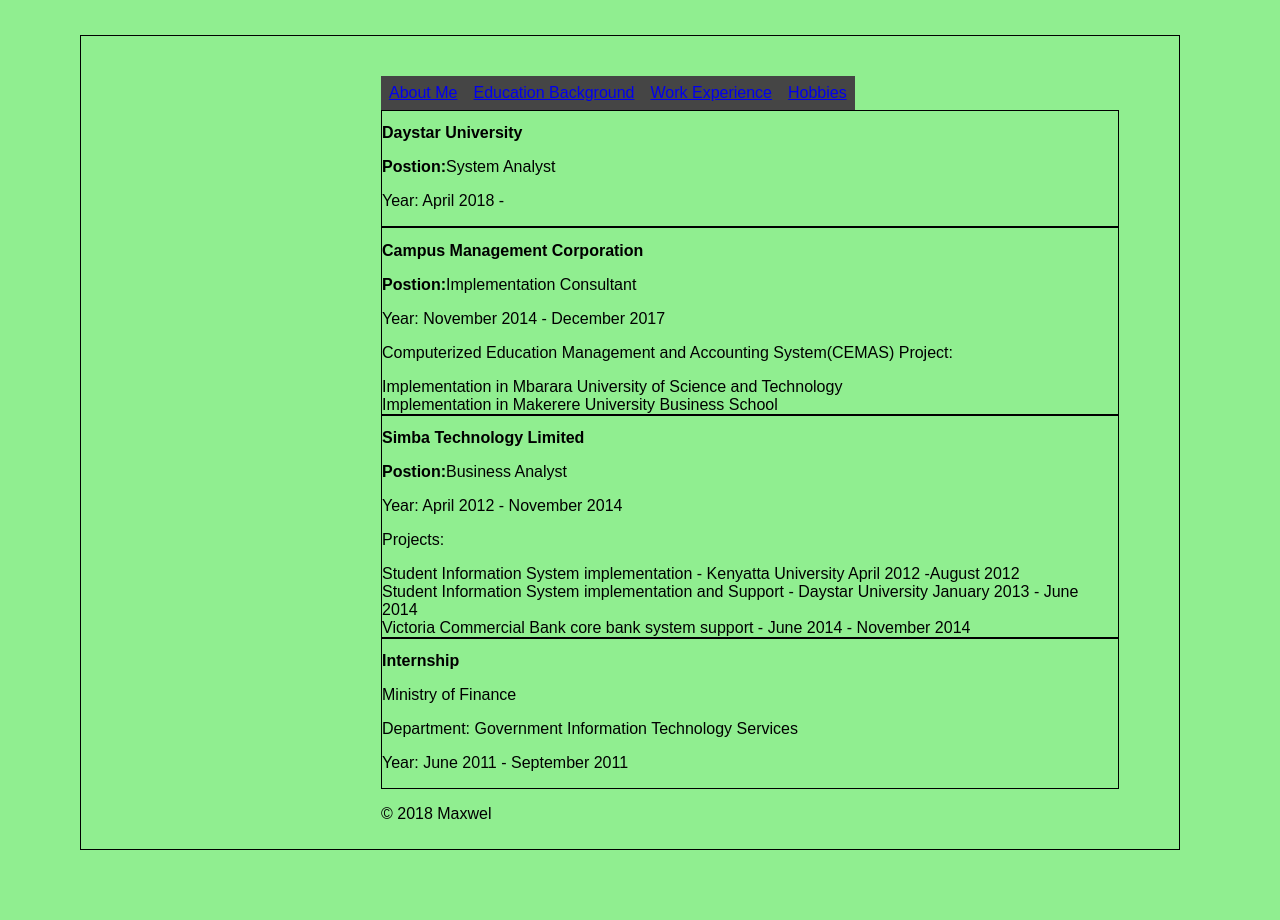
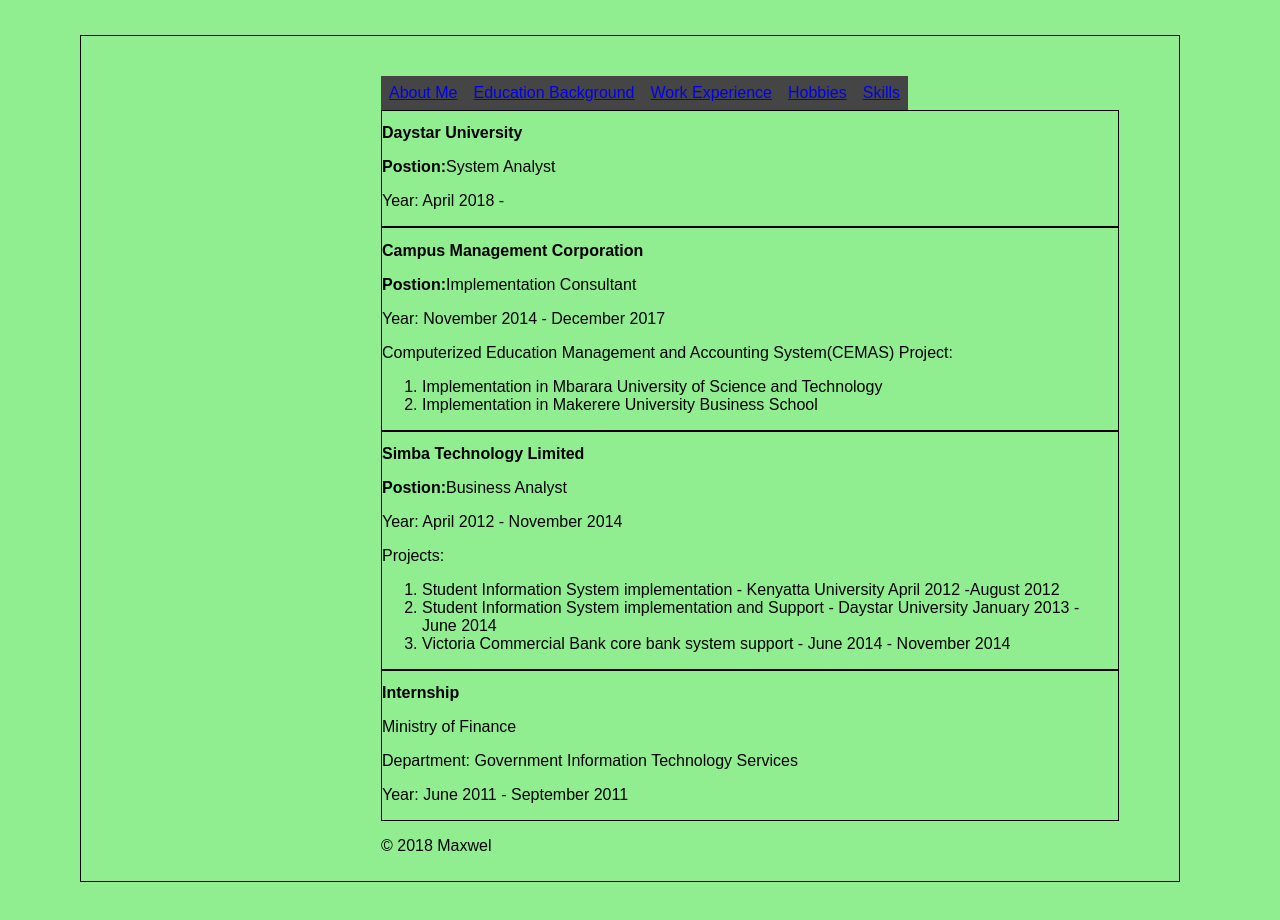
Before and after one commit to MaxwelOdhiambo/MaxwelOdhiambo.github.io, a plain HTML site: page Work.html in a window 1280 px wide. Drawn offline with Linux system fonts and the light colour scheme.

Commit message:
Added the skills page link and changed to ordered list

```diff
--- a/Work.html
+++ b/Work.html
@@ -11,6 +11,7 @@
     <li><a href="Education.html">Education Background</a></li>
     <li><a href="Work.html">Work Experience</a></li>
     <li><a href="Hobbies.html">Hobbies</a></li>
+    <li><a href="skills.html">Skills</a> </li>
     </ul>
   <div class="work">
 <h2>Daystar University</h2>
@@ -26,10 +27,10 @@
 <p>Year: November 2014 - December 2017</p>
 
 <p>Computerized Education Management and Accounting System(CEMAS) Project:</p>
-<ul>
+<ol>
   <li>Implementation in Mbarara University of Science and Technology</li>
   <li>Implementation in Makerere University Business School</li>
-</ul>
+</ol>
 </div>
 <div class="work">
 
@@ -38,11 +39,11 @@
 <p><strong>Postion:</strong>Business Analyst</p>
 <p>Year: April 2012 - November 2014</p>
 <p>Projects:</p>
-<ul>
+<ol>
   <li> Student Information System implementation - Kenyatta University April 2012 -August 2012</li>
   <li>Student Information System implementation and Support - Daystar University January 2013 - June 2014</li>
   <li> Victoria Commercial Bank core bank system support - June 2014 - November 2014</li>
-</ul>
+</ol>
 </div>
 <div class="work">
 
```
